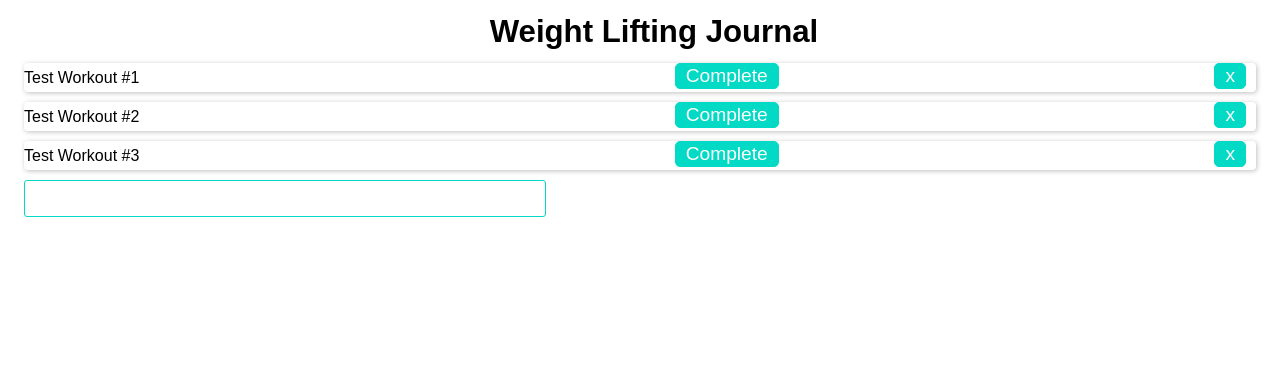
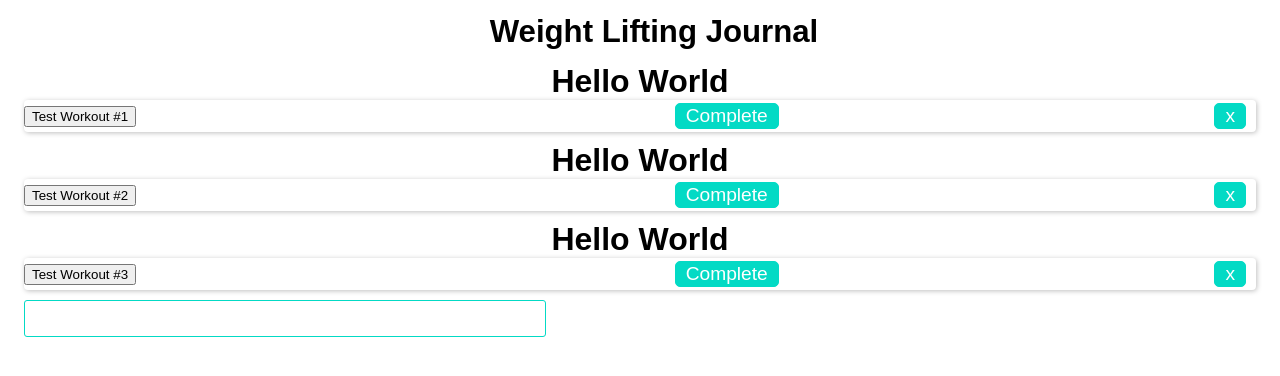
Before and after one commit to Build-Week-WeightLifting-Journal/Frontend, a React (Create React App) app in the folder weightlifting-journal/: page /exercise-list in a window 1280 px wide. Shown: the top 376 px of the page. Built offline with nearby package versions, Linux system fonts and the light colour scheme.

Commit message:
created history.js to create history so that I can export it

```diff
--- a/weightlifting-journal/src/App.js
+++ b/weightlifting-journal/src/App.js
@@ -7,6 +7,7 @@ import Login from "./components/Login";
 import Signup from "./components/Signup";
 import "./App.css"
 import WorkoutList from "./components/dashboard/workout-list/WorkoutList";
+import ExerciseList from "./components/dashboard/workout-list/exercise-list/ExerciseList";
 
 function App() {
   return (
@@ -32,6 +33,9 @@ function App() {
         <Route>
           <WorkoutList />
         </Route>
+        <Route>
+          <ExerciseList />
+        </Route>
         <Route path="*" component={() => "404 NOT FOUND"} />
       </Switch>
     </div>
--- a/weightlifting-journal/src/components/dashboard/workout-list/WorkoutList.js
+++ b/weightlifting-journal/src/components/dashboard/workout-list/WorkoutList.js
@@ -1,15 +1,26 @@
 import React, { useState} from 'react';
+import history from "./history.js";
+import { Router, Route } from "react-router-dom";
 import { WorkoutInfoDiv, WorkoutListDiv, WorkoutDiv, ButtonDiv, ListButton, InputDiv} from "./WorkoutStyles";
+import ExerciseList from "./exercise-list/ExerciseList";
 
 const Workout = ({workout, index, completeWorkout, removeWorkout }) => {
+
   return(
+    <>
+      <Router history={history}>
+        <Route path="/exercise-list" component={ExerciseList} />
+      </Router>
+
       <WorkoutInfoDiv style={{textDecoration: workout.isCompleted ? 'line-through' : ''}}>
-        {workout.text}
+        <button onClick={() => history.push('/exercise-list')} >{workout.text}</button>
         <ButtonDiv>
           <ListButton onClick={() => completeWorkout(index)}>Complete</ListButton>
           <ListButton onClick={() => removeWorkout(index)}>x</ListButton>
         </ButtonDiv>
       </WorkoutInfoDiv>
+
+    </>
   );
 }
 
--- a/weightlifting-journal/src/components/dashboard/workout-list/WorkoutStyles.js
+++ b/weightlifting-journal/src/components/dashboard/workout-list/WorkoutStyles.js
@@ -36,7 +36,7 @@ export const ButtonDiv = styled.div`
     width: 48%;
     display: flex;
     justify-content: space-between;
-    margin-bottom: 3px;
+    margin: 3px 0;
 `;
 
 export const InputDiv = styled.input`
--- a/weightlifting-journal/src/components/dashboard/workout-list/exercise-list/ExerciseList.js
+++ b/weightlifting-journal/src/components/dashboard/workout-list/exercise-list/ExerciseList.js
@@ -0,0 +1,9 @@
+import React, { useState} from 'react';
+
+const ExerciseList = () => {
+    return (
+        <h1>Hello World</h1>
+    );
+}
+
+export default ExerciseList;
--- /dev/null
+++ b/weightlifting-journal/src/components/dashboard/workout-list/history.js
@@ -0,0 +1,4 @@
+import createBrowserHistory from 'history/createBrowserHistory'
+
+const customHistory = createBrowserHistory()
+export default customHistory;
```
Lines whose indentation alone changed are shown as unchanged.
